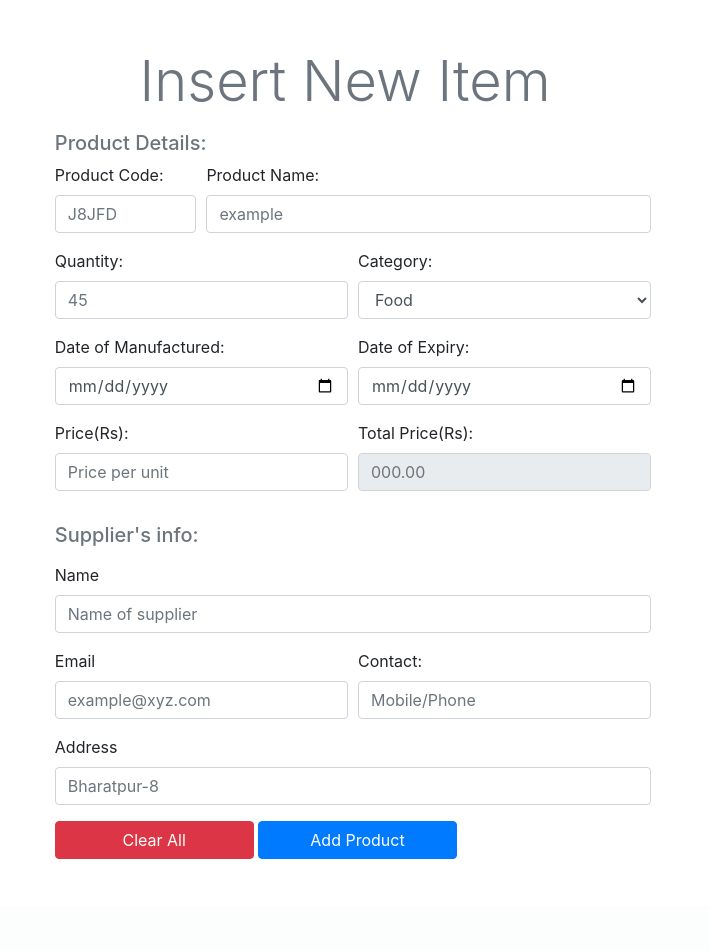
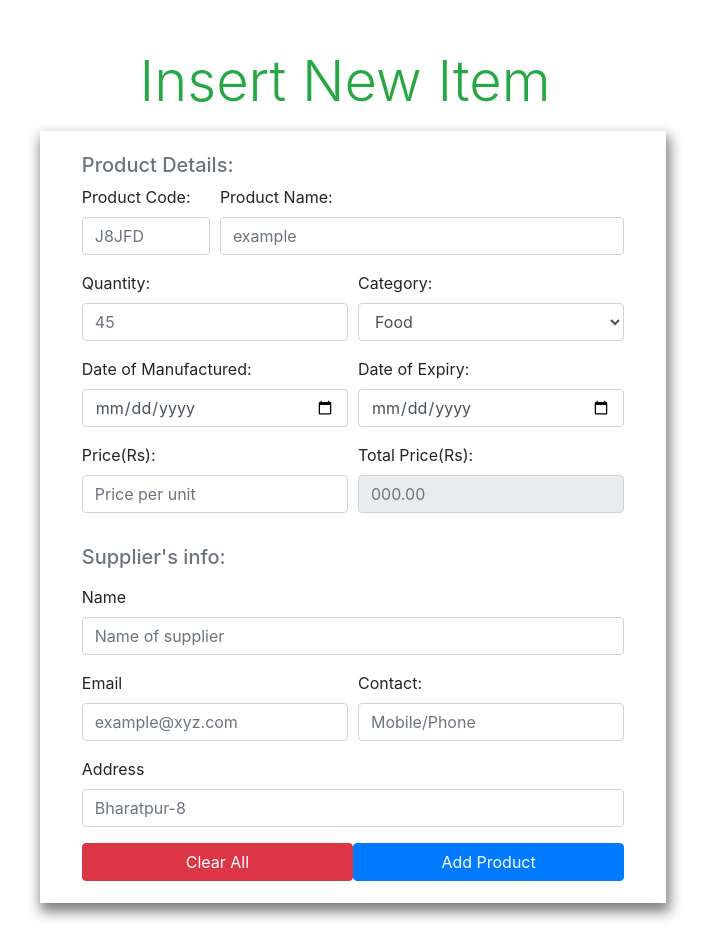
Before and after one commit to sthaB-kash/GeneralStore, a Django app: page / in a window 1280 px wide, after a click on "New Item". Shown: the part 68-1019 px from the top of the page, without its empty margins (287-996 px from the left). Before the commit the page ends 927 px from the top, so only its background shows below. Run offline with Django 3.2, Linux system fonts and the light colour scheme; a user stored in the database is signed in; data that the repository does not hold is empty; some libraries are stand-ins or nearby versions.

Commit message:
navbar toggler modified

```diff
--- a/static/css/style.css
+++ b/static/css/style.css
@@ -79,3 +79,14 @@ hr {
     margin: 0!important;
     color: #fff!important;
 }
+
+.newProduct-container {
+    box-shadow: 2px 7px 12px 2px grey;
+    padding: 22px 42px!important;
+    width: 60%!important;
+}
+@media screen and (max-width: 992px){
+    .newProduct-container {
+        width: 100%!important;
+    }
+}
--- a/templates/index.html
+++ b/templates/index.html
@@ -84,9 +84,19 @@
              </span>
         </span>
         <button class="navbar-toggler" type="button" data-toggle="collapse" data-target="#navbarNavDropdown" aria-controls="navbarNavDropdown"
-                onclick="setInterval(function(){document.querySelector('#navbarNavDropdown').classList.remove('show');},5000)"
+
                 aria-expanded="false" aria-label="Toggle navigation">
-          <span class="navbar-toggler-icon"></span>
+<!--          <span class="navbar-toggler-icon"></span>onclick="setInterval(function(){document.querySelector('#navbarNavDropdown').classList.remove('show');},5000)"-->
+            <svg xmlns="http://www.w3.org/2000/svg" width="26" height="26" fill="white" class="bi bi-caret-down-square" viewBox="0 0 16 16">
+              <path d="M3.626 6.832A.5.5 0 0 1 4 6h8a.5.5 0 0 1 .374.832l-4 4.5a.5.5 0 0 1-.748 0l-4-4.5z"/>
+              <path d="M0 2a2 2 0 0 1 2-2h12a2 2 0 0 1 2 2v12a2 2 0 0 1-2 2H2a2 2 0 0 1-2-2V2zm15 0a1 1 0 0 0-1-1H2a1 1 0 0 0-1 1v12a1 1 0 0 0 1 1h12a1 1 0 0 0 1-1V2z"/>
+            </svg>
+
+
+            <svg xmlns="http://www.w3.org/2000/svg" width="26" height="26" fill="red" class="bi bi-x-square d-none" viewBox="0 0 16 16">
+              <path d="M14 1a1 1 0 0 1 1 1v12a1 1 0 0 1-1 1H2a1 1 0 0 1-1-1V2a1 1 0 0 1 1-1h12zM2 0a2 2 0 0 0-2 2v12a2 2 0 0 0 2 2h12a2 2 0 0 0 2-2V2a2 2 0 0 0-2-2H2z"/>
+              <path d="M4.646 4.646a.5.5 0 0 1 .708 0L8 7.293l2.646-2.647a.5.5 0 0 1 .708.708L8.707 8l2.647 2.646a.5.5 0 0 1-.708.708L8 8.707l-2.646 2.647a.5.5 0 0 1-.708-.708L7.293 8 4.646 5.354a.5.5 0 0 1 0-.708z"/>
+            </svg>
         </button>
 
       </nav>
@@ -238,8 +248,8 @@
          <!--newItem tab-->
          <div class="tab-pane fade" id="newItem" role="tabpanel" aria-labelledby="newItem-tab">
              <div class="container p-5">
-                 <div class="row display-4 text-muted"><span class="mx-auto">Insert New Item</span><p>&nbsp;</p></div>
-                 <div class="container" style="width:60%">
+                 <div class="row display-4 text-success"><span class="mx-auto">Insert New Item</span><p>&nbsp;</p></div>
+                 <div class="container newProduct-container">
                     <form id="newProduct" onsubmit="addProduct()" method="POST" action="/add_product/">
                         {% csrf_token %}
                         <fieldset>
@@ -332,9 +342,11 @@
                                  pattern="^[ a-zA-Z,0-9_./()-+]${3,}" required />
                         </div>
 
-                        <input type="reset" class="btn btn-danger col-md-4" value="Clear All"/>
-                         <!-- Button trigger modal and save-->
-                        <button type="submit" class="btn btn-primary  col-md-4 add" data-toggle="modal1" data-target="#msgModal">Add Product</button>
+                        <div class="d-flex">
+                            <input type="reset" class="btn btn-danger col-md-6" value="Clear All"/>
+                             <!-- Button trigger modal and save-->
+                            <button type="submit" class="btn btn-primary  col-md-6 add" data-toggle="modal1" data-target="#msgModal">Add Product</button>
+                        </div>
 
                       </form>
 
@@ -954,5 +966,24 @@
   <script src="{% static 'js/customers.js' %}?{% now 'U' %}"></script>
   <script src="{% static 'js/get_all_product_details.js' %}?{% now 'U' %}"></script>
   <script src="{% static 'js/users.js' %}?{% now 'U' %}"></script>
+
+
+
+        <script>
+
+            $('.bi.bi-x-square').click(function(){
+                 $(this).addClass('d-none');
+                 $('.bi-caret-down-square').removeClass('d-none');
+                 $('.navbar-toggler').trigger('click');
+
+            });
+
+            $('.bi-caret-down-square').click(function(){
+                 $(this).addClass('d-none');
+                 $('.bi-x-square').removeClass('d-none');
+                $('.navbar-toggler').trigger('click');
+            });
+        </script>
+
   </body>
 </html>
```
